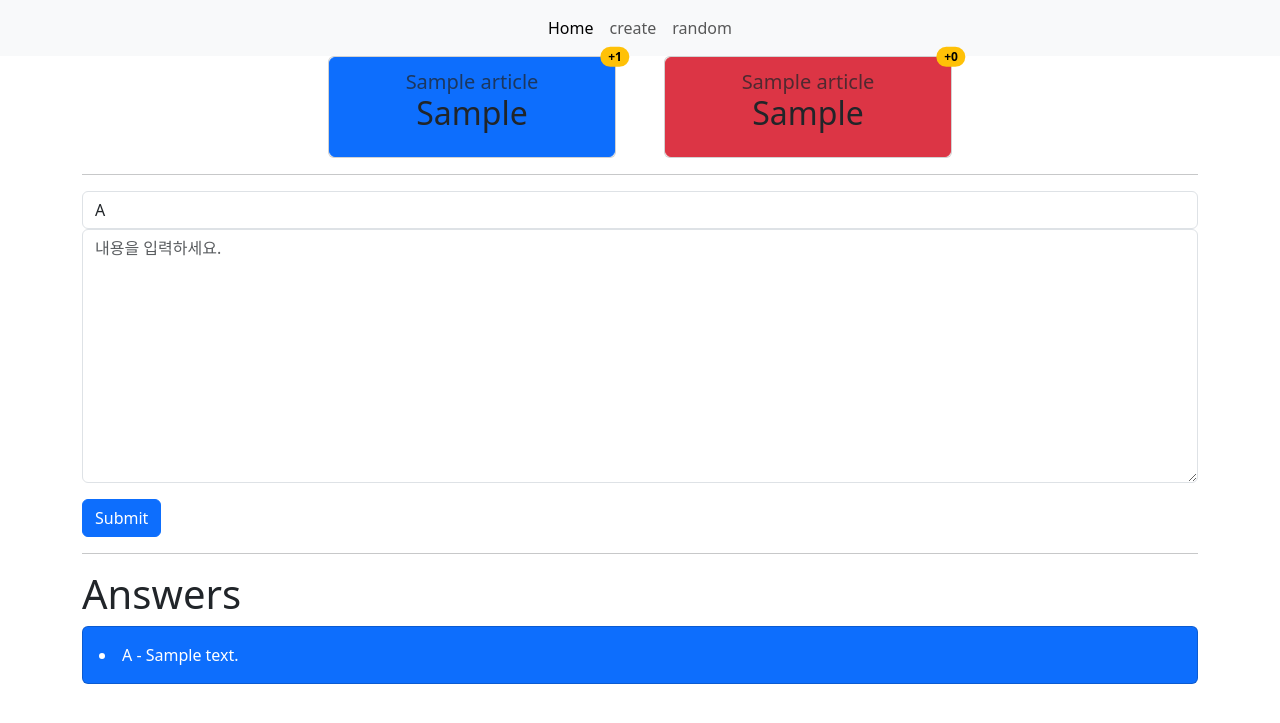
After one commit to rladbstlr87/balance_game, a Django app: page /questions/1/ in a window 1280 px wide. The commit adds this page. Shown: the top 723 px of the page. Run offline with Django 5.2, Linux system fonts and the light colour scheme; tables that the repository leaves empty hold one stand-in row (values such as "Sample post").

Commit message:
finished

```diff
--- a/questions/forms.py
+++ b/questions/forms.py
@@ -1,7 +1,20 @@
 from django.forms import ModelForm
-from .models import Article
+from .models import Article, Comment
+from django import forms
 
 class ArticleForm(ModelForm):
     class Meta():
         model = Article
         fields = '__all__'
+
+class CommentForm(ModelForm):
+
+    class Meta():
+        model = Comment
+        exclude = ('article', )
+        # AB = forms.ChoiceField()
+        # choices = [(1, 'A'), (2, 'B')]
+        widgets={
+            'AB': forms.Select(attrs={'class':'form-control'}),
+            'content': forms.Textarea(attrs={'class': 'form-control', 'placeholder': '내용을 입력하세요.'})
+            }
--- a/questions/models.py
+++ b/questions/models.py
@@ -6,3 +6,8 @@ class Article(models.Model):
     title = models.CharField(max_length=100)
     A = models.CharField(max_length=100)
     B = models.CharField(max_length=100)
+
+class Comment(models.Model):
+    content = models.TextField()
+    article = models.ForeignKey(Article, on_delete=models.CASCADE)
+    AB = models.CharField(max_length=20, choices=[('A', 'A'), ('B', 'B')], default='1')
--- /dev/null
+++ b/questions/templates/detail.html
@@ -0,0 +1,48 @@
+{% extends 'base.html' %}
+
+{% block body %}
+<div class="d-flex justify-content-center">
+    <div class="card mx-4" style="width: 18rem; position: relative;">
+        <div class="card-body btn btn-primary">
+            <h5 class="card-subtitle text-body-secondary">{{article.title}}</h5>
+            <h6 class="card-title mb-2 fs-2">{{article.A}}</h6>
+        </div>
+        <span class="position-absolute top-0 start-100 translate-middle badge rounded-pill text-bg-warning">
+            +{{count_A}}
+            <span class="visually-hidden">A 선택 댓글 작성자 수</span>
+        </span>
+    </div>
+
+    <div class="card mx-4" style="width: 18rem; position: relative;">
+        <div class="card-body btn btn-danger">
+            <h5 class="card-subtitle text-body-secondary">{{article.title}}</h5>
+            <h6 class="card-title mb-2 fs-2">{{article.B}}</h6>
+        </div>
+        <span class="position-absolute top-0 start-100 translate-middle badge rounded-pill text-bg-warning">
+            +{{count_B}}
+            <span class="visually-hidden">B 선택 댓글 작성자 수</span>
+        </span>
+    </div>
+</div>
+
+
+
+
+    <hr>
+    <form action="{% url 'questions:comment_create' article.id %}" method="POST">
+        {% csrf_token %}
+        {{form.AB}}
+        {{form.content}}
+        <input type="submit" class="btn btn-primary mt-3">
+    </form>
+    <hr>
+    <h1>Answers</h1>
+
+    {% for comment in comments %}
+    <div class="card mb-3 {% if comment.AB == 'A' %}bg-primary text-white{% else %}bg-danger text-white{% endif %}">
+        <div class="card-body">
+            <li>{{comment.AB}} - {{comment.content}}</li>
+        </div>
+    </div>
+    {% endfor %}
+{% endblock %}
--- a/questions/templates/index.html
+++ b/questions/templates/index.html
@@ -2,6 +2,7 @@
 
 {% block body %}
     <h1>Questions</h1>
+    <hr>
     {% for article in articles %}
         <p>{{article.title}}</p>
         <a href="{% url 'questions:detail' article.id %}">link</a>
--- a/questions/urls.py
+++ b/questions/urls.py
@@ -7,6 +7,13 @@ urlpatterns = [
     # C
     path('create/', views.create, name='create'),
 
+    # R
     path('', views.index, name='index'),
+    path('<int:id>/', views.detail, name='detail'),
 
+    # Comment C
+    path('<int:article_id>/comments/create/', views.comment_create, name='comment_create'),
+
+    # random
+    path('random/', views.random_page, name='random_page')
 ]
--- a/questions/views.py
+++ b/questions/views.py
@@ -1,6 +1,7 @@
 from django.shortcuts import render, redirect
-from .forms import ArticleForm
-from .models import Article
+from .forms import ArticleForm, CommentForm
+from .models import Article, Comment
+import random
 
 # Create your views here.
 
@@ -27,3 +28,42 @@ def index(request):
     }
 
     return render(request, 'index.html', context)
+
+def detail(request, id):
+    article = Article.objects.get(id=id)
+    form = CommentForm()
+    comments = article.comment_set.all()
+    count_A = article.comment_set.filter(AB='A').count()
+    count_B = article.comment_set.filter(AB='B').count()
+
+    context = {
+        'article': article,
+        'form': form,
+        'comments': comments,
+        'count_A': count_A,
+        'count_B': count_B,
+    }
+
+    return render(request, 'detail.html', context)
+
+def comment_create(request, article_id):
+    if request.method == 'POST':
+        form = CommentForm(request.POST)
+        if form.is_valid():
+            comment = form.save(commit=False)
+            article = Article.objects.get(id=article_id)
+            comment.article = article
+            comment.save()
+
+            return redirect('questions:detail', id=article_id)
+
+    else:
+        return redirect('questions:index')
+
+
+def random_page(request):
+    articles = Article.objects.all()
+    article = random.choice(articles)
+    return redirect('questions:detail', id=article.id)
+
+from .forms import CommentForm
--- a/templates/base.html
+++ b/templates/base.html
@@ -4,9 +4,24 @@
     <meta charset="UTF-8">
     <meta name="viewport" content="width=device-width, initial-scale=1.0">
     <title>Document</title>
+    <link href="https://cdn.jsdelivr.net/npm/bootstrap@5.3.3/dist/css/bootstrap.min.css" rel="stylesheet" integrity="sha384-QWTKZyjpPEjISv5WaRU9OFeRpok6YctnYmDr5pNlyT2bRjXh0JMhjY6hW+ALEwIH" crossorigin="anonymous">
 </head>
 <body>
-    {% block body %}
-    {% endblock %}
+    <nav class="navbar navbar-expand-lg bg-body-tertiary">
+        <div class="container-fluid">
+          <div class="collapse navbar-collapse justify-content-center" id="navbarNavAltMarkup">
+            <div class="navbar-nav">
+              <a class="nav-link active" aria-current="page" href="{% url 'questions:index' %}">Home</a>
+              <a class="nav-link" href="{% url 'questions:create' %}">create</a>
+              <a class="nav-link" href="{% url 'questions:random_page' %}">random</a>
+            </div>
+          </div>
+        </div>
+    </nav>
+  <div class="container">
+      {% block body %}
+      {% endblock %}
+  </div>
+    <script src="https://cdn.jsdelivr.net/npm/bootstrap@5.3.3/dist/js/bootstrap.bundle.min.js" integrity="sha384-YvpcrYf0tY3lHB60NNkmXc5s9fDVZLESaAA55NDzOxhy9GkcIdslK1eN7N6jIeHz" crossorigin="anonymous"></script>
 </body>
 </html>
```
Also changed, not shown: questions/migrations/0001_initial.py.
